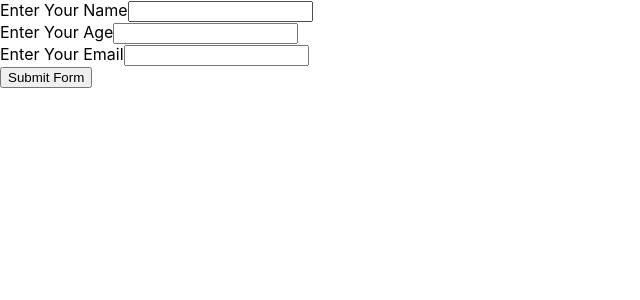
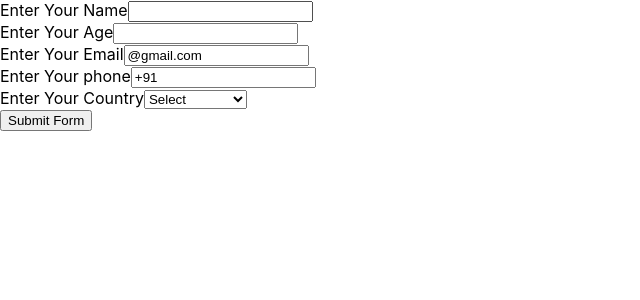
Before and after one commit to ruhan-2908/Reactify, a React (Create React App) app: page / in a window 1280 px wide. Shown: the top 300 px of the page, without its empty margins (0-640 px from the left). Built offline with nearby package versions, Linux system fonts and the light colour scheme.

Commit message:
Add Country Field

```diff
--- a/src/components/MyFrom.js
+++ b/src/components/MyFrom.js
@@ -6,7 +6,7 @@ function MyForm()
 
     // const [age,setAge] = useState("");
     // const [email,setEmail] = useState("");
-    const [inputs,setInputs] = useState({});
+    const [inputs,setInputs] = useState({phone:"+91",email:"@gmail.com"});
     function handleSubmit(e)
     {
         e.preventDefault();
@@ -25,7 +25,14 @@ function MyForm()
     return <form onSubmit={handleSubmit}>
             <label> Enter Your Name<input type="text" name="name" onChange={handleChange} /></label><br/>
             <label> Enter Your Age<input type="text" name="age" onChange={handleChange} /></label><br/>
-            <label> Enter Your Email<input type="text" name="email" onChange={handleChange} /></label><br/>
+            <label> Enter Your Email<input type="text" name="email" onChange={handleChange} value={inputs.email} /></label><br/>
+            <label> Enter Your phone<input type="text" name="phone" onChange={handleChange} value={inputs.phone} /></label><br/>
+            <label> Enter Your Country<select name="country" onChange={handleChange}>
+                    <option value={""}>Select</option>
+                    <option value={"Australia"}>Australia</option>
+                    <option value={"India"}>India</option>
+                    <option value={"United States"}>United States</option>
+                </select></label><br/>
             <input type="submit" value="Submit Form"/>
         </form>
 }
```
